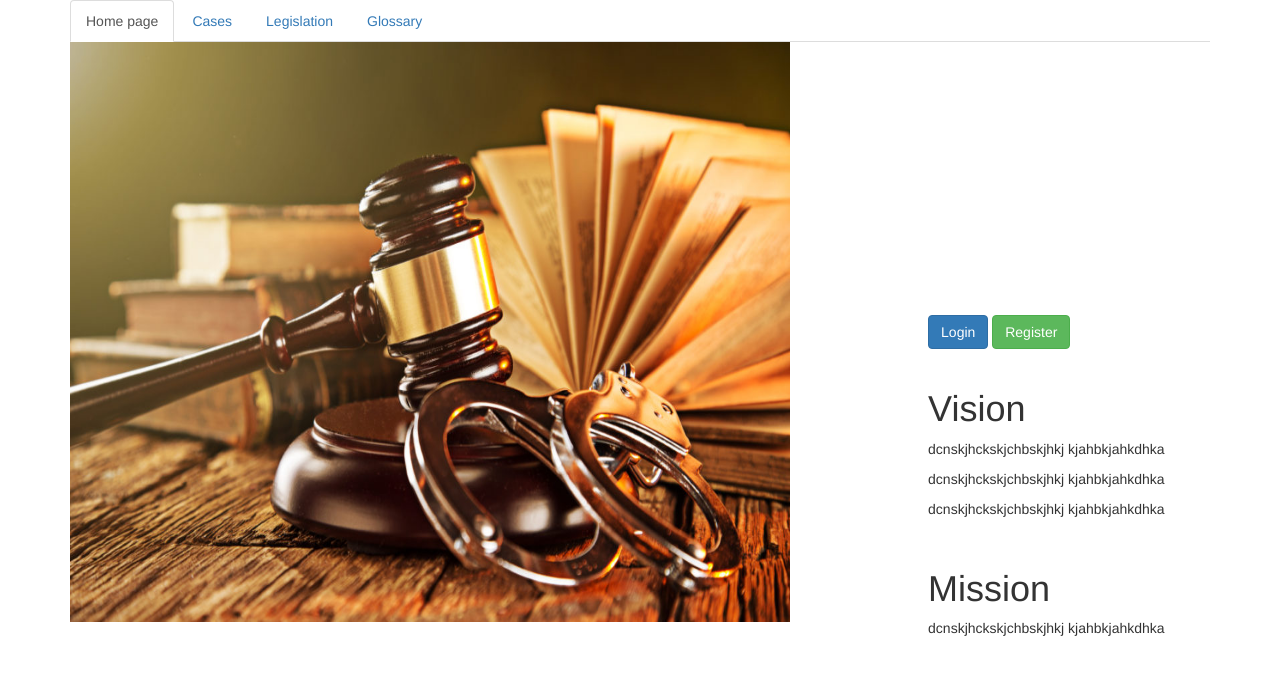
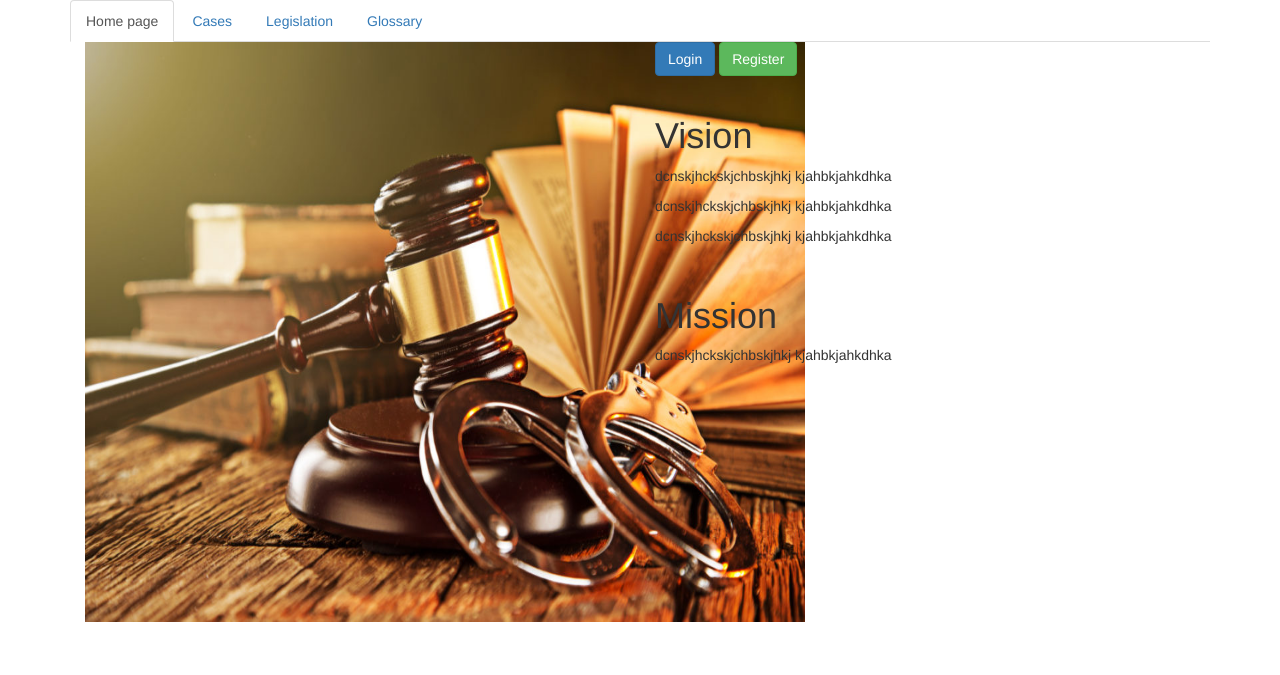
Before and after one commit to felerminoali/miniam, a PHP site: page /miriam_project/ in a window 1280 px wide. Shown: the top 675 px of the page. Run offline with PHP 8.4, Linux system fonts and the light colour scheme; data that the repository does not hold is empty.

Commit message:
23-12-2018

```diff
--- a/pages/index.php
+++ b/pages/index.php
@@ -19,12 +19,12 @@ require_once('_header.php');
         <div class="tab-content">
             <div id="home" class="tab-pane fade in active">
 
-                <div style="width: 100%; display: table;">
-                    <div style="display: table-row">
-                        <div style="display: table-cell;">
+                <div class="row">
+                    <div class="col-md-12">
+                        <div class="col-md-6">
                             <img src="../homepage.jpg" alt="home-pic" width="720px" height="580px">
                         </div>
-                        <div style="display: table-cell;">
+                        <div class="col-md-6">
 
                             <a href="/?page=login" class="btn btn-primary">Login</a>
                             <a href="/?page=register" class="btn btn-success">Register</a>
--- a/pages/login.php
+++ b/pages/login.php
@@ -41,7 +41,7 @@ require_once('_header.php');
     <div id="login-overlay" class="modal-dialog">
         <div class="modal-content">
             <div class="modal-header">
-                <h4 class="modal-title" id="myModalLabel">Login></h4>
+                <h4 class="modal-title" id="myModalLabel">Login</h4>
             </div>
             <div class="modal-body">
                 <div class="row">
```
